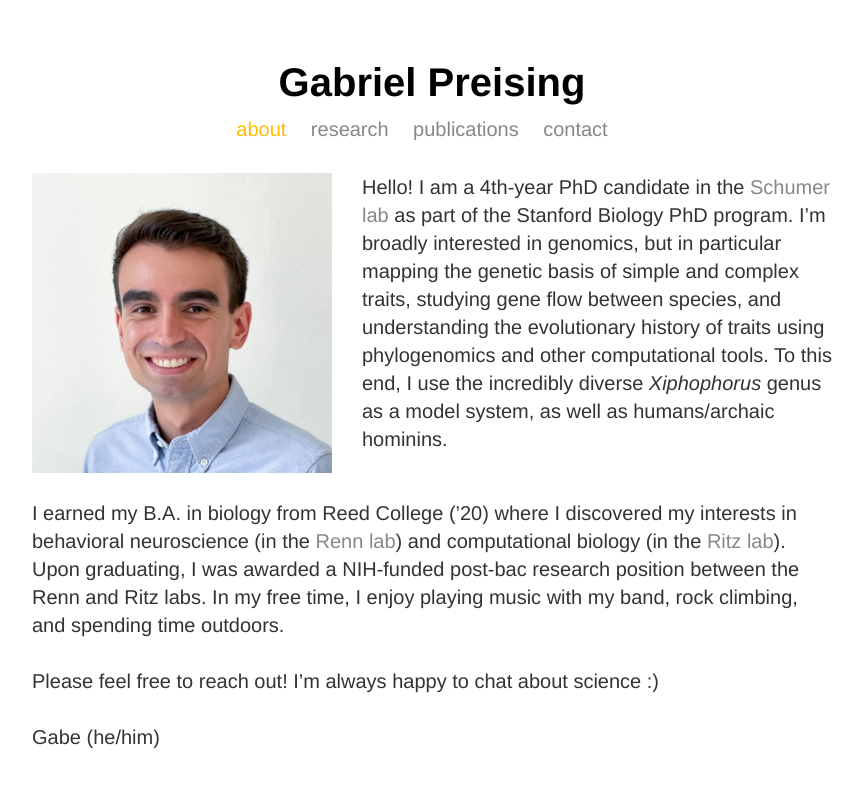
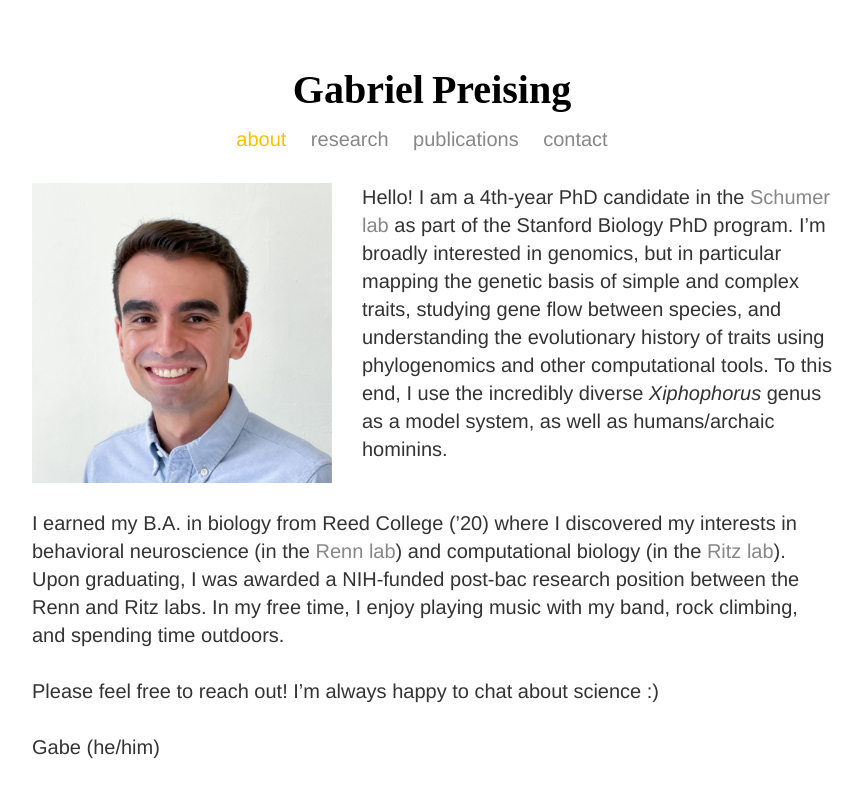
Before and after one commit to gpreising/gpreising.github.io, a Jekyll site: the page built from index.html, in a window 1280 px wide. Shown: the top 798 px of the page, without its empty margins (208-1071 px from the left). Built offline with Jekyll 4.4.1, drawn with Linux system fonts in a browser that asks for light colours.

Commit message:
test - change title font to google font

```diff
--- a/css/main.css
+++ b/css/main.css
@@ -1,3 +1,5 @@
+@import url(https://fonts.googleapis.com/css?family=Noto%20Sans%20Adlam);
+
 @media only screen and (min-width: 1025px) { body { margin: 60px auto; width: 800px; overflow: visible !important; } }
 @media only screen and (max-width: 1024px) { body { margin: 60px 60px; width: 480px; transform: scale(1.8); transform-origin: 0 0; -webkit-text-size-adjust: 100%; overflow: visible !important; } }
 
@@ -7,5 +9,5 @@ nav ul li { text-align: center; display: inline; margin-right: 20px; }
 a { font-size: 20px; line-height: 1.4em; text-decoration: none; color: #878787; }
 a:hover, #about.active, #research.active, #publications.active, #contact.active { font-size: 20px; line-height: 1.4em; text-decoration: none; color: #FCC000; }
 
-h1 { text-align: center; font-size: 40px; font-family:'Helvetica Neue', 'Helvetica', 'Arial', 'Sans-Serif'; margin-bottom: 10px; overflow: visible !important; }
+h1 { text-align: center; font-size: 40px; font-family:'Noto Sans Adlam'; margin-bottom: 10px; overflow: visible !important; }
 p { font-size: 20px; line-height: 1.4em; font-family:'Helvetica Neue', 'Helvetica', 'Arial', 'Sans-Serif'; color: #333; margin-bottom: 10px; margin-top: 0px; overflow: visible !important; }
```
